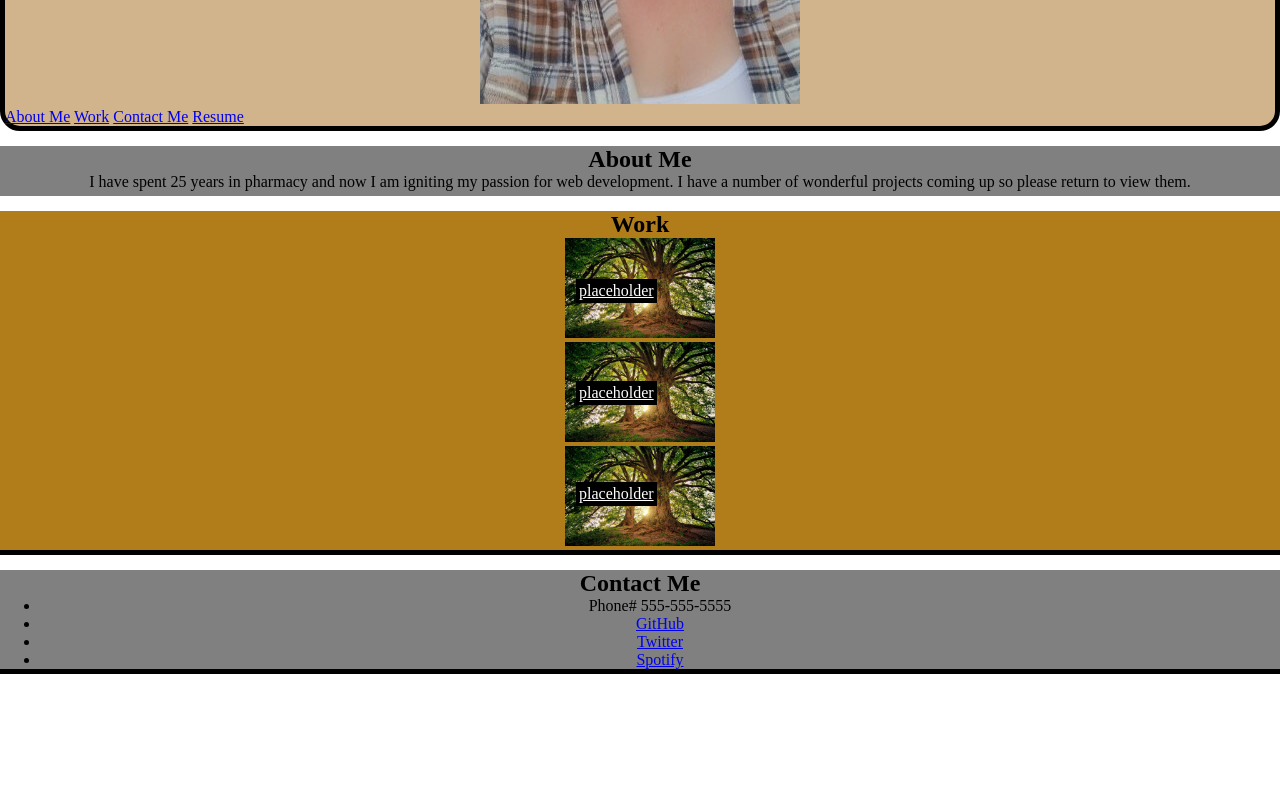
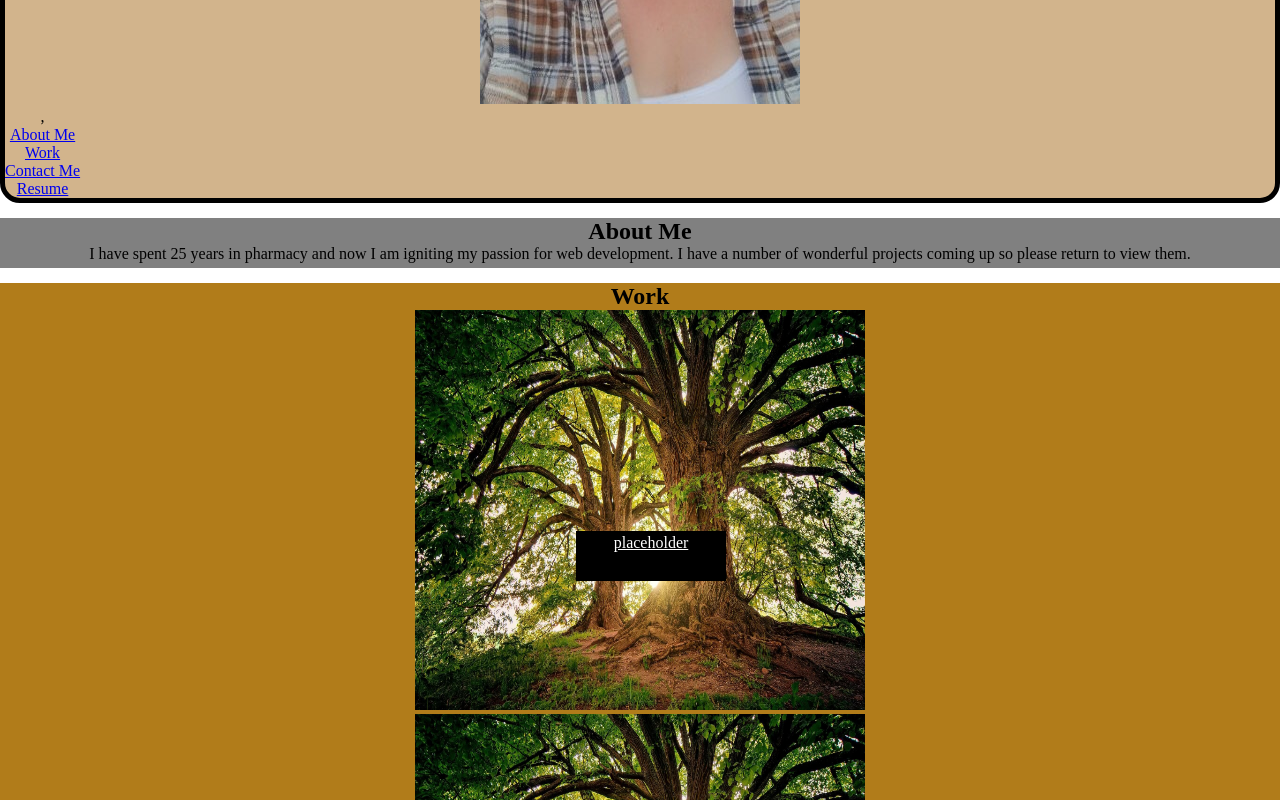
Before and after one commit to Rhondoid/mod-two-chllng, a plain HTML site: page index.html in a window 1280 px wide. Shown: the part 420-1220 px from the top of the page. Before the commit the page ends 1094 px from the top, so only its background shows below. Drawn offline with Linux system fonts and the light colour scheme.

```diff
--- a/assets/style.css
+++ b/assets/style.css
@@ -47,38 +47,38 @@ main {
   border-bottom: black 5px solid;
   margin-top: 15px;
 }
-.work-img img {
-  height: 100px;
+
+.work-img img{
+  height: 400px;
+  width: 450px;
+}
+
+#tree a {
+  height: 50px;
   width: 150px;
-}
-.work-container {
-  position: relative;
-  display: flex;
-  flex-wrap: wrap;
-}
-#tree a {
   position: absolute;
   top: 20%;
   left: 45%;
-
   color: white;
   border: black 3px solid;
   background-color: black;
 }
 #tree-two a {
+  height: 50px;
+  width: 150px;
   position: absolute;
   top: 50%;
   left: 45%;
-
   color: white;
   border: black 3px solid;
   background-color: black;
 }
 #tree-three a {
+  height: 50px;
+  width: 150px;
   position: absolute;
   top: 80%;
   left: 45%;
-
   color: white;
   border: black 3px solid;
   background-color: black;
--- a/index.html
+++ b/index.html
@@ -15,10 +15,10 @@
       </div>
       <nav>
         <div>
-          <a href="#">About Me</a>
-          <a href="#">Work</a>
-          <a href="#">Contact Me</a>
-          <a href="#">Resume</a>
+         ,<p><a href="about-me">About Me</a></p>
+          <p><a href="work-container">Work</a></p>
+          <p><a href="contact-me">Contact Me</a></p>
+          <p><a href="../../C:/Users/smack/Desktop/Pharmacy Tech Full Stack Developer Resume 2022.docx">Resume</a></p>
         </div>
       </nav>
     </header>
@@ -52,9 +52,8 @@
         <h2>Contact Me</h2>
         <ul>
           <li>Phone# 555-555-5555</li>
-          <li><a href="GitHub">GitHub</a></li>
-          <li><a href="Twitter">Twitter</a></li>
-          <li><a href="Spotify">Spotify</a></li>
+          <li><a href="https://github.com/Rhondoid">GitHub</a></li>
+          <li><a href="https://www.linkedin.com/feed/">LinkedIn</a></li>
         </ul>
       </div>
     </main>
```
